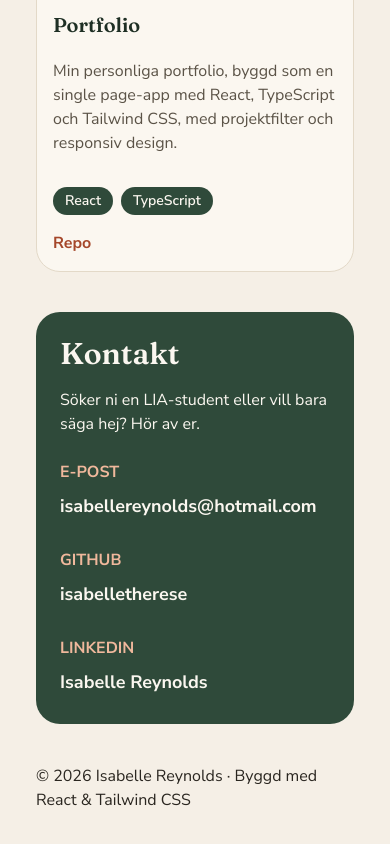
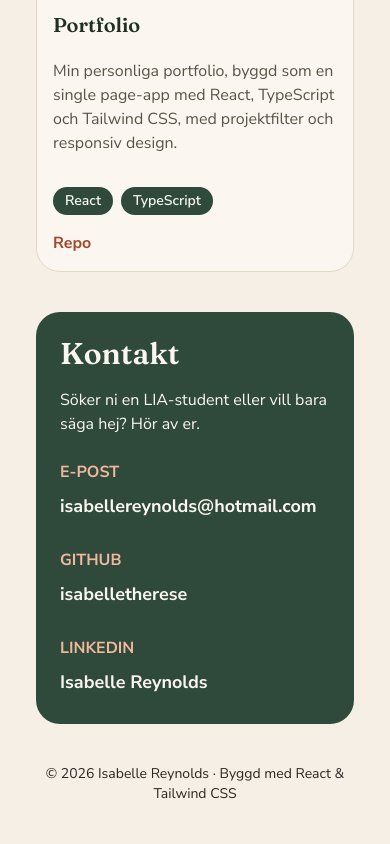
Before and after one commit to isabelletherese/portfolio, a React (Vite) app in the folder portfolio/: page / in a window 390 px wide. Shown: the part 4669-5513 px from the top of the page. Built offline with nearby package versions, Linux system fonts and the light colour scheme.

Commit message:
style: center footer text and reduce size on small screens

```diff
--- a/portfolio/src/components/Footer.tsx
+++ b/portfolio/src/components/Footer.tsx
@@ -2,7 +2,9 @@ const Footer = () => {
   return (
     <footer className="section-padding pt-0">
       <div className="container-page flex justify-center">
-        <p>© 2026 Isabelle Reynolds · Byggd med React & Tailwind CSS</p>
+        <p className="text-center text-sm">
+          © 2026 Isabelle Reynolds · Byggd med React & Tailwind CSS
+        </p>
       </div>
     </footer>
   )
```
